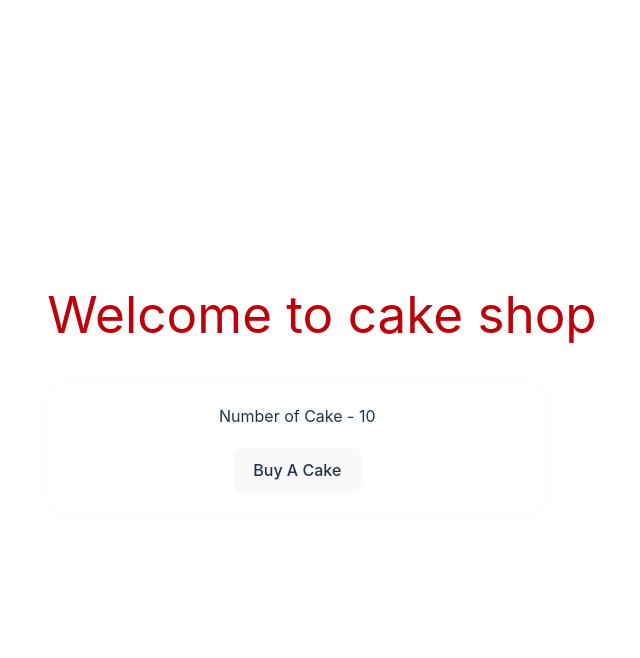
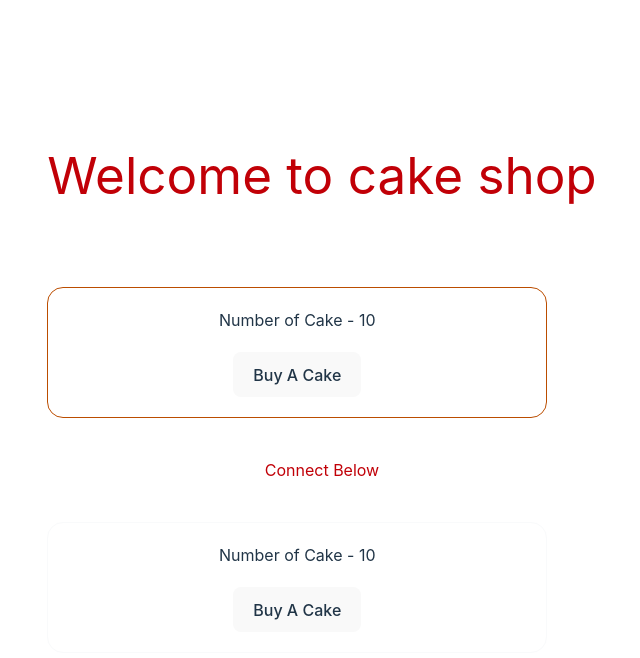
Before and after one commit to bvenceslas/cake-shop, a React (Vite) app: page / in a window 1280 px wide. Shown: the top 658 px of the page, without its empty margins (318-958 px from the left). Built offline with nearby package versions, Linux system fonts and the light colour scheme.

Commit message:
use redux hooks useSelector and useDispatch

```diff
--- a/src/App.jsx
+++ b/src/App.jsx
@@ -1,11 +1,15 @@
 import "./App.css";
 import CakeContainer from "./components/CakeContainer";
+import HooksCakeContainer from "./components/HooksCakeContainer";
 
 function App() {
   return (
     <>
       <div>
         <h1 className="text-red-700">Welcome to cake shop</h1>
+        <p className="text-white mt-5 text-center">Hooks Above</p>
+        <HooksCakeContainer />
+        <p className="text-red-700 mt-10 text-center">Connect Below</p>
         <CakeContainer />
       </div>
     </>
--- /dev/null
+++ b/src/components/HooksCakeContainer.jsx
@@ -0,0 +1,17 @@
+import React from "react";
+import { useDispatch, useSelector } from "react-redux";
+import { buyCake } from "../redux";
+
+const HooksCakeContainer = (props) => {
+  const dispatch = useDispatch();
+  const numOfCakes = useSelector((state) => state.numOfCakes);
+
+  return (
+    <div className="w-[500px] mt-10 p-5 border border-amber-700 rounded-2xl">
+      <h2 className="mb-5">Number of Cake - {numOfCakes}</h2>
+      <button onClick={() => dispatch(buyCake())}>Buy A Cake</button>
+    </div>
+  );
+};
+
+export default HooksCakeContainer;
```
